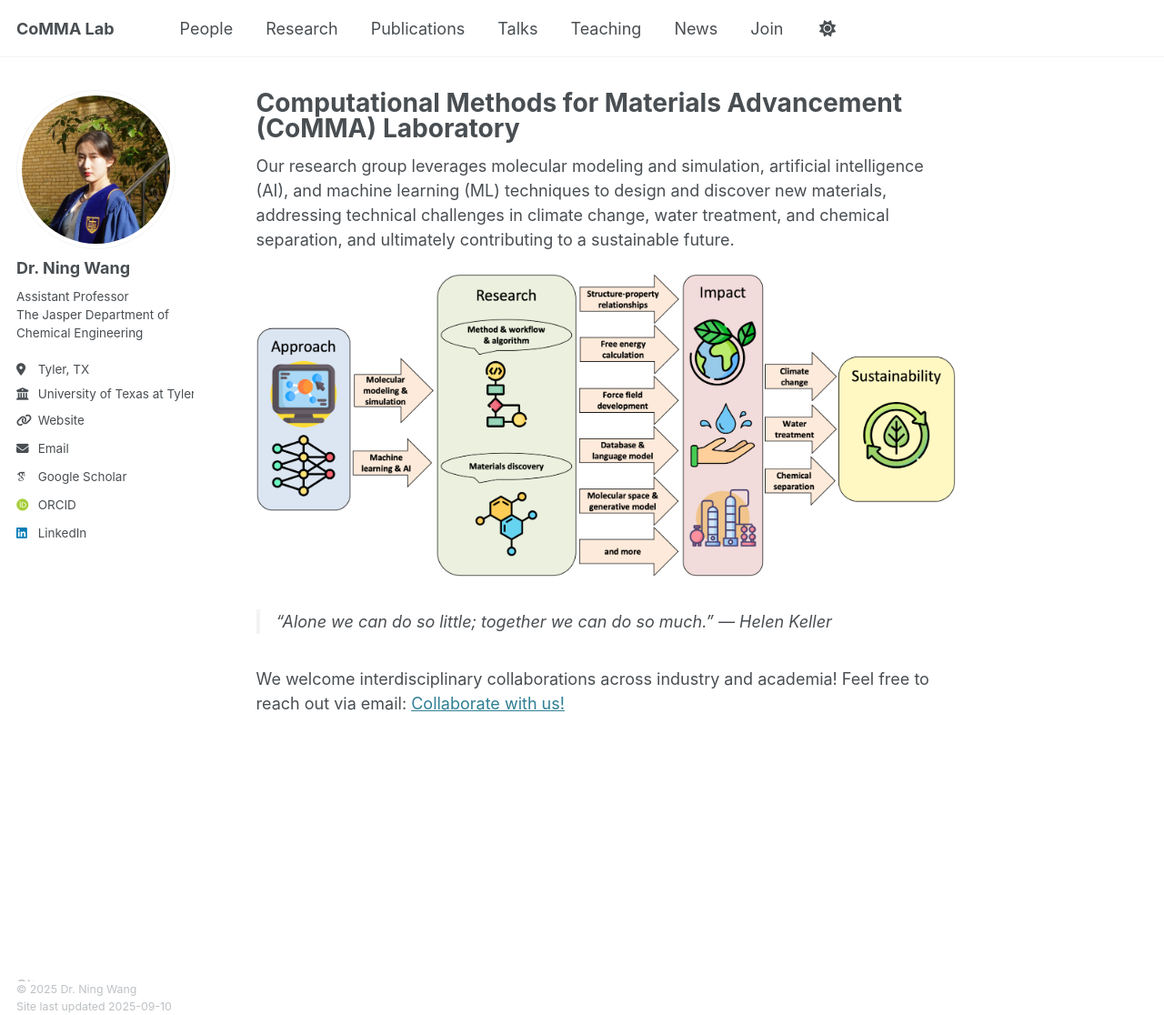
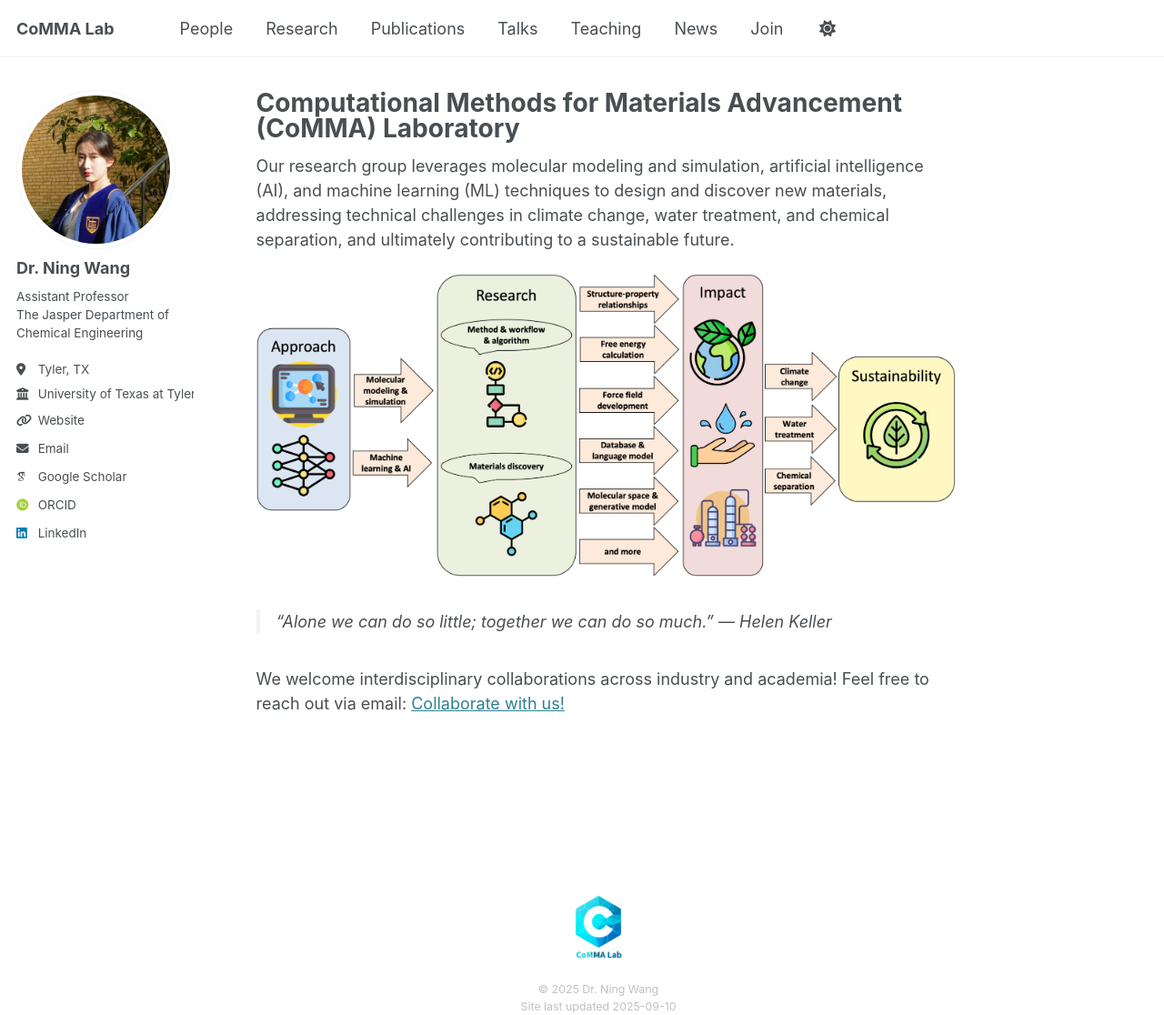
Before and after one commit to CoMMA-Wang-Lab/CoMMA-Wang-Lab.github.io, a Jekyll site: the page built from _pages/about.md, in a window 1280 px wide and 1116 px high. Shown: the whole window at 91% size. Built offline with Jekyll 4.4.1, drawn with Linux system fonts in a browser that asks for light colours; some web fonts are replaced.

Commit message:
add logo

```diff
--- a/_includes/footer.html
+++ b/_includes/footer.html
@@ -1,5 +1,8 @@
 <div class="page__footer">
-  <div class="page__footer-copyright">
+  <div style="text-align:center; margin-bottom:10px;">
+    <img src="{{ '/images/logo.png' | relative_url }}" alt="CoMMA Lab Logo" style="height:100px;">
+  </div>
+  <div class="page__footer-copyright" style="text-align:center;">
     © {{ site.time | date: '%Y' }} Dr. Ning Wang<br />
     Site last updated {{ "now" | date: '%Y-%m-%d' }}
   </div>
--- a/_pages/about.md
+++ b/_pages/about.md
@@ -6,6 +6,7 @@ redirect_from:
   - /about/
   - /about.html
 ---
+
 Our research group leverages molecular modeling and simulation, artificial intelligence (AI), and machine learning (ML) techniques to design and discover new materials, addressing technical challenges in climate change, water treatment, and chemical separation, and ultimately contributing to a sustainable future.
 
 ![research](/images/research.png)
```
Also changed, not shown: images/logo.JPG (added), images/logo.PNG (added), images/logo1.JPG (added), images/logo1.PNG (added).
